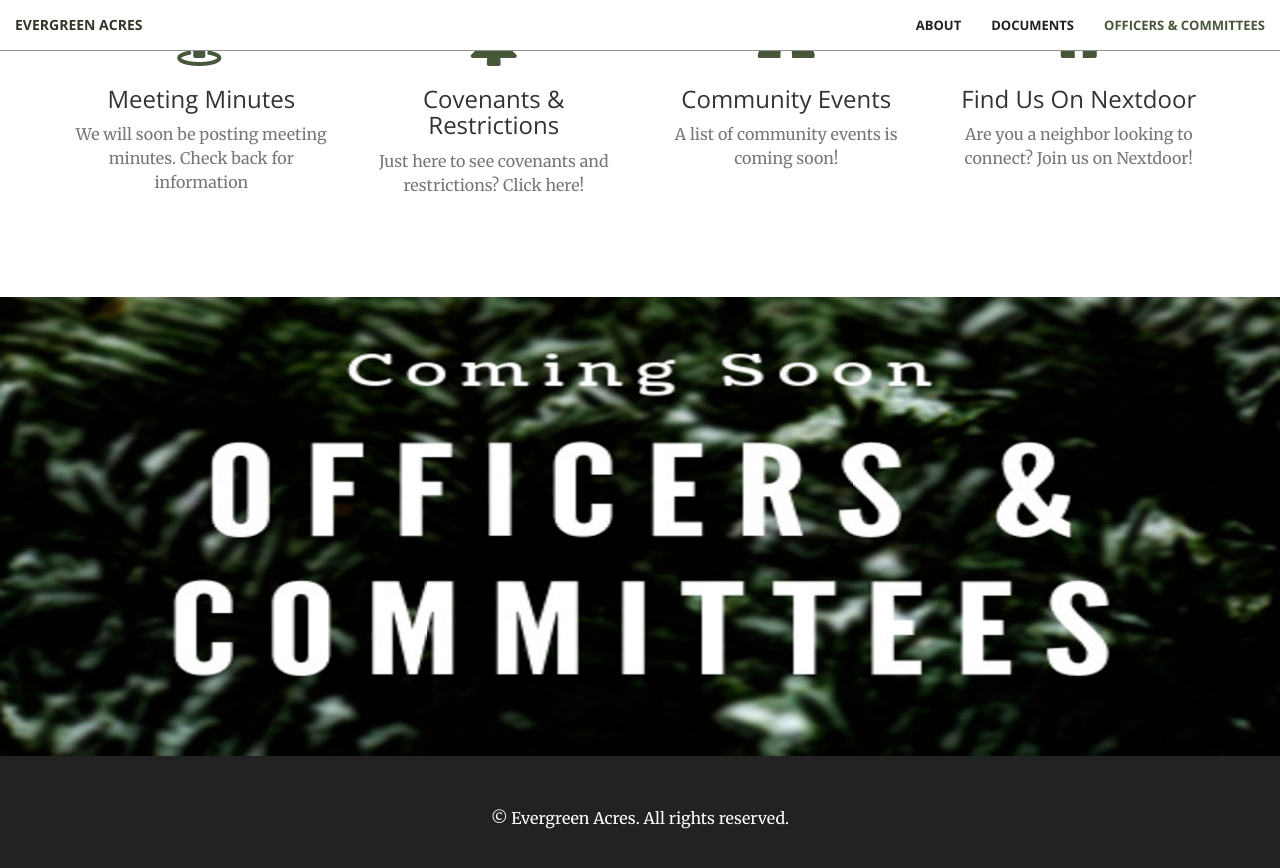
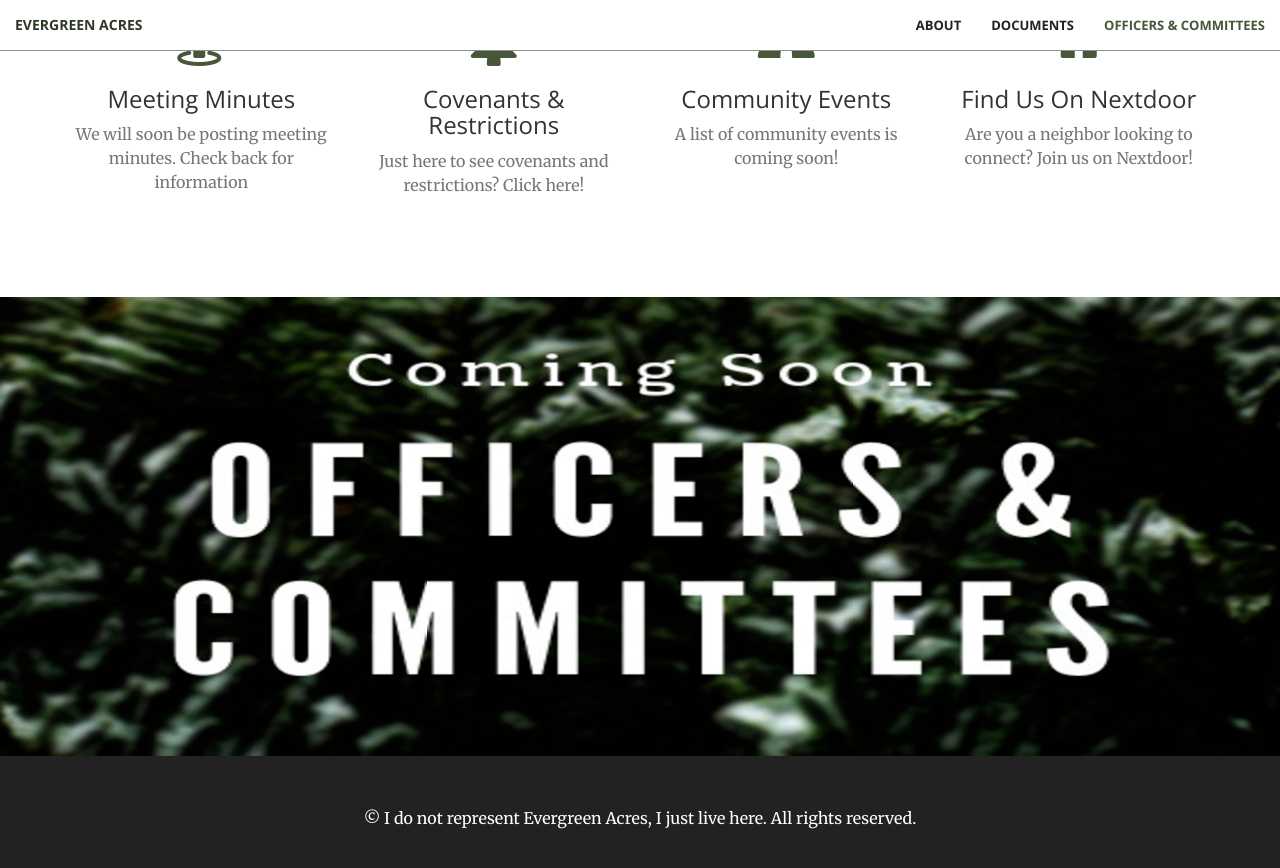
Before and after one commit to bnwoods/evergreen-acres-site, a Jekyll site: the page built from index.html, in a window 1280 px wide and 900 px high, scrolled down 1504 px. Shown: the top 868 px of the window. Built offline with Jekyll 4.4.1, drawn with Linux system fonts in a browser that asks for light colours.

Commit message:
Update copyright.html

```diff
--- a/_includes/copyright.html
+++ b/_includes/copyright.html
@@ -1,7 +1,7 @@
 <aside class="bg-dark">
   <div class="container text-center">
       <div class="call-to-action">
-        <p>&copy; Evergreen Acres. All rights reserved.</p>
+        <p>&copy; I do not represent Evergreen Acres, I just live here. All rights reserved.</p>
       </div>
   </div>
 </aside>
```
